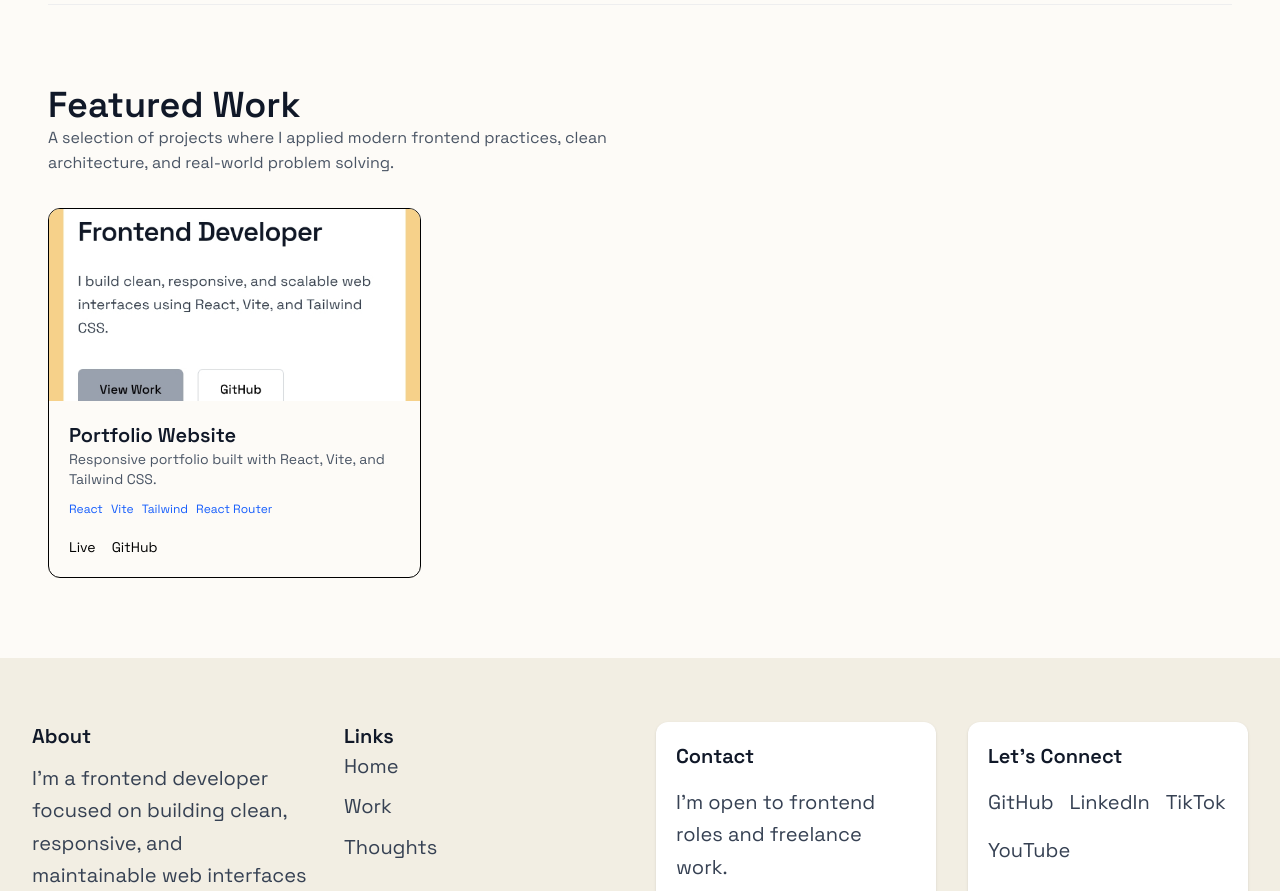
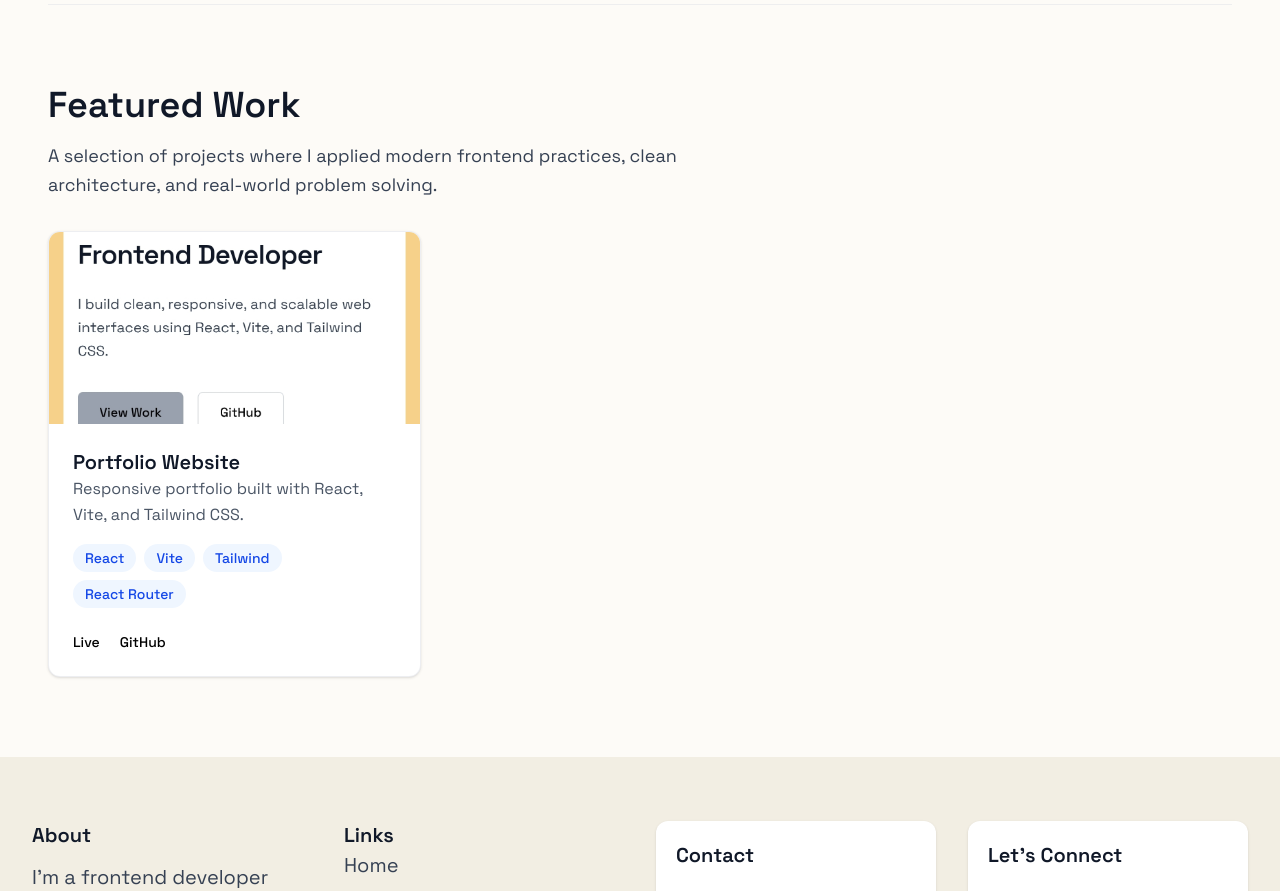
Before and after one commit to malakus4/portfolio-react, a React (Vite) app: page / in a window 1280 px wide. Shown: the part 1260-2151 px from the top of the page. Built offline with nearby package versions, Linux system fonts and the light colour scheme.

Commit message:
style: polish ProjectCard UI and layout

```diff
--- a/src/components/sections/FeaturedWork.jsx
+++ b/src/components/sections/FeaturedWork.jsx
@@ -6,7 +6,7 @@ function FeaturedWork() {
   return (
     <Section>
       <h2 className="section-title">Featured Work</h2>
-      <p className="text-gray-600 mb-8 max-w-xl">
+      <p className="mt-4 mb-8 max-w-2xl text-base sm:text-lg text-gray-700 leading-relaxed">
         A selection of projects where I applied modern frontend practices,
         clean architecture, and real-world problem solving.
       </p>
--- a/src/components/ui/ProjectCard.jsx
+++ b/src/components/ui/ProjectCard.jsx
@@ -1,32 +1,92 @@
 function ProjectCard({ title, description, tech, live, github, image }) {
   return (
-    <div className="border rounded-xl overflow-hidden hover:shadow-lg transition">
-      <img
-        src={image}
-        alt={title}
-        className="w-full h-48 object-cover"
-      />
+    <article
+      className="
+        group
+        rounded-xl
+        overflow-hidden
+        border border-gray-200/70
+        bg-surface
+        shadow-sm
+        transition-all duration-200
+        hover:-translate-y-0.5
+        hover:shadow-md
+        hover:border-blue-200
+      "
+    >
+      {/* Image */}
+      <div className="overflow-hidden">
+        <img
+          src={image}
+          alt={title}
+          className="
+            h-48 w-full object-cover
+            transition-transform duration-300
+            group-hover:scale-[1.03]
+          "
+        />
+      </div>
 
-      <div className="p-5 space-y-3">
-        <h3 className="section-subtitle">{title}</h3>
-        <p className="text-sm text-gray-600">{description}</p>
+      {/* Content */}
+      <div className="p-5 sm:p-6 space-y-4">
+        <h3 className="text-lg sm:text-xl font-semibold text-gray-900">
+          {title}
+        </h3>
 
-        <div className="flex flex-wrap gap-2 text-xs text-blue-600">
+        <p className="text-base text-gray-600 leading-relaxed">
+          {description}
+        </p>
+
+        {/* Tech stack */}
+        <div className="flex flex-wrap gap-2">
           {tech.map((item) => (
-            <span key={item}>{item}</span>
+            <span
+              key={item}
+              className="
+                rounded-full
+                bg-blue-50
+                px-3 py-1
+                text-xs sm:text-sm
+                font-medium
+                text-blue-700
+              "
+            >
+              {item}
+            </span>
           ))}
         </div>
 
-        <div className="flex gap-4 text-sm pt-2">
-          <a href={live} target="_blank" className="hover:underline">
+        {/* Links */}
+        <div className="flex items-center gap-5 pt-2 text-sm font-medium">
+          <a
+            href={live}
+            target="_blank"
+            rel="noreferrer"
+            className="
+              text-blue-700
+              hover:underline
+              underline-offset-4
+            "
+          >
             Live
           </a>
-          <a href={github} target="_blank" className="hover:underline">
+
+          <a
+            href={github}
+            target="_blank"
+            rel="noreferrer"
+            className="
+              text-gray-700
+              hover:text-gray-900
+              hover:underline
+              underline-offset-4
+            "
+          >
             GitHub
           </a>
         </div>
       </div>
-    </div>
+    </article>
   );
 }
 
```
